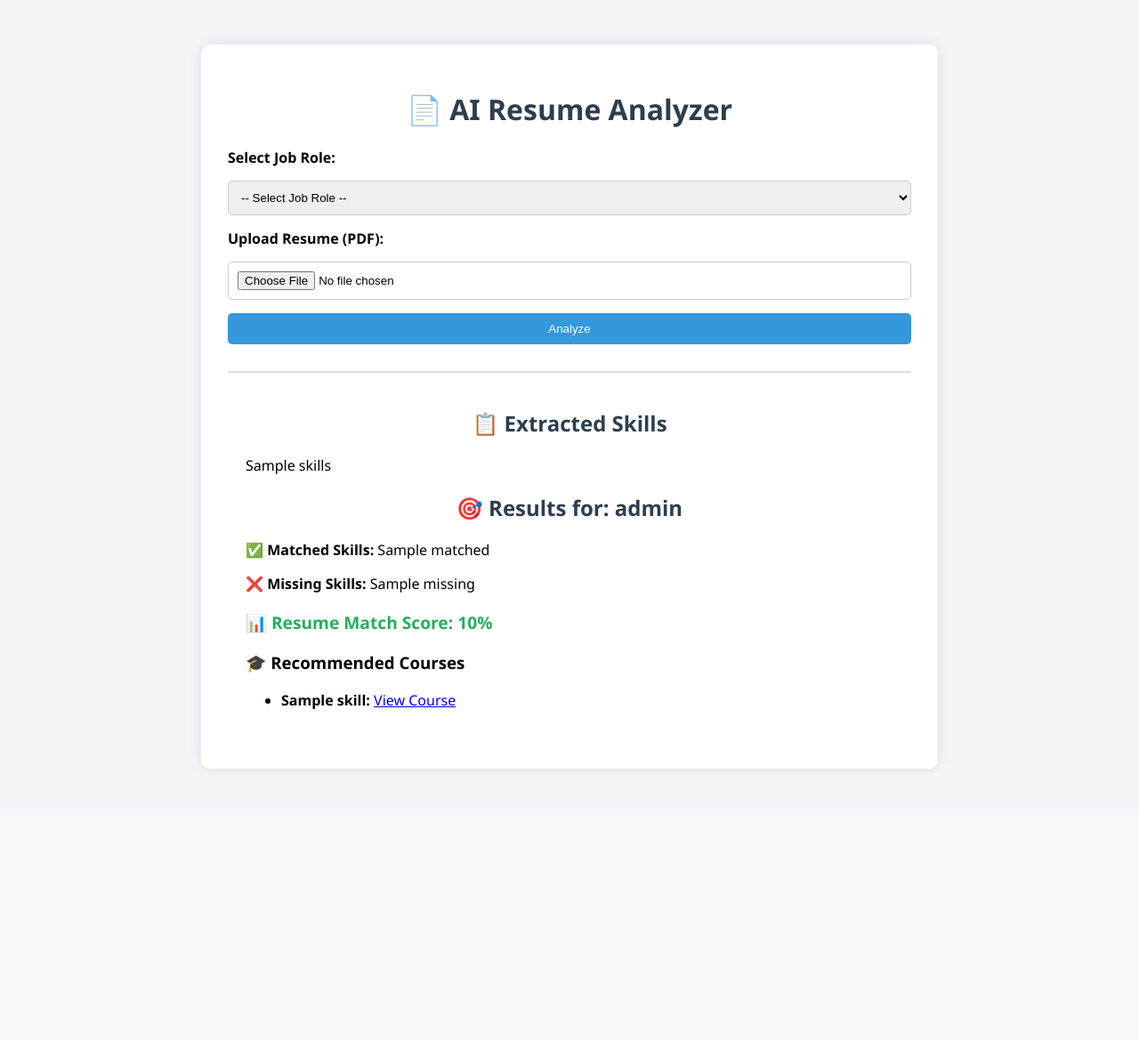
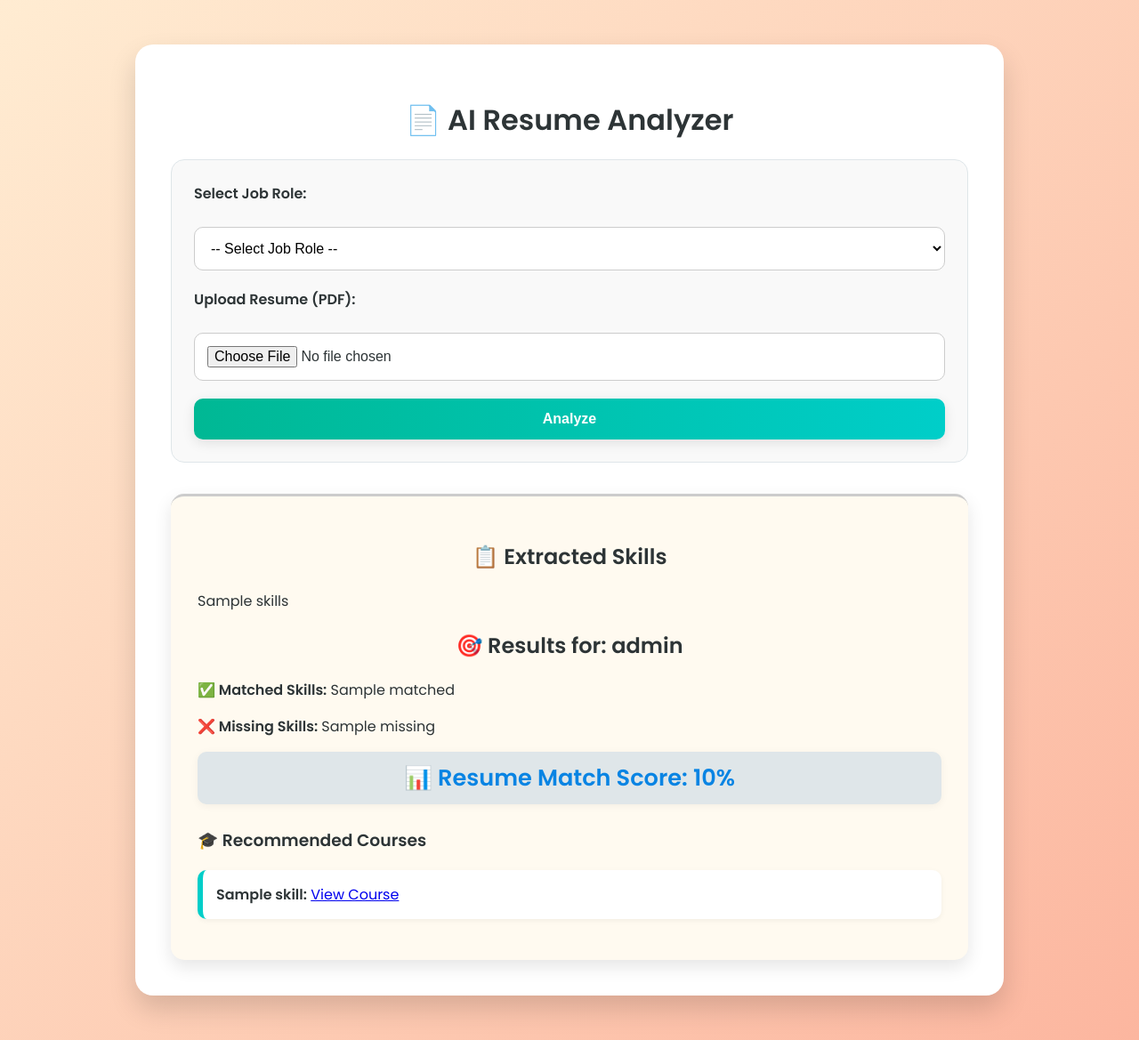
Before and after one commit to Archana3261/AI-Resume-Analyzer, a Flask app: template templates/index.html in a window 1280 px wide. Shown: the whole page at 89% size. Before the commit the page ends 868 px from the top, so only its background shows below. Run offline with Flask 3, Linux system fonts and the light colour scheme; the template is opened without the code that fills it: most values are stand-ins (such as "Sample title", 1, 10 or a date in 2020).

```diff
--- a/static/style.css
+++ b/static/style.css
@@ -1,54 +1,135 @@
+/* AI Resume Analyzer CSS - Vibrant Enhanced Theme */
+
+@import url('https://fonts.googleapis.com/css2?family=Poppins:wght@400;600&display=swap');
+
 body {
-    font-family: 'Segoe UI', Tahoma, Geneva, Verdana, sans-serif;
-    background-color: #f4f4f9;
+    font-family: 'Poppins', sans-serif;
+    background: linear-gradient(135deg, #ffecd2 0%, #fcb69f 100%);
     margin: 0;
     padding: 0;
+    color: #2d3436;
 }
+
 .container {
-    width: 60%;
+    width: 70%;
     margin: 50px auto;
-    padding: 30px;
-    background-color: white;
-    box-shadow: 0 0 15px rgba(0,0,0,0.1);
-    border-radius: 10px;
+    padding: 40px;
+    background: #fff;
+    box-shadow: 0 15px 30px rgba(0,0,0,0.15);
+    border-radius: 20px;
+    animation: fadeIn 0.6s ease-in-out;
 }
+
+@keyframes fadeIn {
+    from { opacity: 0; transform: translateY(30px); }
+    to { opacity: 1; transform: translateY(0); }
+}
+
 h1, h2 {
-    color: #2c3e50;
+    color: #2d3436;
     text-align: center;
+    font-weight: 600;
+    margin-bottom: 20px;
 }
+
 form {
     display: flex;
     flex-direction: column;
-    gap: 15px;
+    gap: 20px;
+    padding: 25px;
+    background: #f9f9f9;
+    border-radius: 15px;
+    border: 1px solid #dfe6e9;
 }
+
 label {
-    font-weight: bold;
+    font-weight: 600;
+    color: #2d3436;
+    margin-bottom: 5px;
 }
+
 input[type="file"],
 select,
 input[type="text"],
 button {
-    padding: 10px;
-    border-radius: 5px;
+    padding: 14px;
+    border-radius: 10px;
     border: 1px solid #ccc;
+    font-size: 16px;
+    background: #fff;
+    transition: all 0.3s ease;
 }
+
+input[type="file"]:hover,
+select:hover,
+input[type="text"]:hover {
+    background: #f0f0f0;
+    border-color: #74b9ff;
+}
+
 button {
-    background-color: #3498db;
-    color: white;
+    background: linear-gradient(to right, #00b894, #00cec9);
+    color: #fff;
+    font-weight: 600;
     border: none;
     cursor: pointer;
-    transition: background-color 0.3s;
+    transition: all 0.3s ease;
+    box-shadow: 0 4px 14px rgba(0,0,0,0.1);
 }
+
 button:hover {
-    background-color: #2980b9;
+    background: linear-gradient(to right, #00a383, #00b4b8);
+    transform: scale(1.05);
 }
+
 .results {
-    margin-top: 30px;
+    margin-top: 35px;
+    padding: 30px;
+    border-top: 3px solid #ccc;
+    background-color: #fffaf0;
+    border-radius: 15px;
+    box-shadow: 0 8px 20px rgba(0,0,0,0.1);
+}
+
+.score {
+    font-size: 1.6em;
+    color: #0984e3;
+    font-weight: 700;
+    text-align: center;
+    margin-top: 15px;
+    background: #dfe6e9;
+    padding: 10px;
+    border-radius: 10px;
+    box-shadow: 0 2px 10px rgba(0,0,0,0.05);
+}
+
+ul {
+    list-style-type: none;
+    padding: 0;
+}
+
+ul li {
+    background-color: #ffffff;
+    margin: 10px 0;
+    padding: 15px;
+    border-radius: 10px;
+    border-left: 6px solid #00cec9;
+    transition: background-color 0.3s ease;
+    box-shadow: 0 2px 6px rgba(0,0,0,0.05);
+}
+
+ul li:hover {
+    background-color: #e3f7f9;
+    border-left: 6px solid #0984e3;
+}
+
+footer {
+    text-align: center;
     padding: 20px;
-    border-top: 2px solid #ddd;
+    font-size: 14px;
+    color: #636e72;
+    margin-top: 40px;
+    background: #ffeaa7;
+    border-top: 1px solid #dfe6e9;
+    border-radius: 0 0 20px 20px;
 }
-.score {
-    font-size: 1.2em;
-    color: #27ae60;
-    font-weight: bold;
-}
```
Also changed, not shown: 5 other files.
